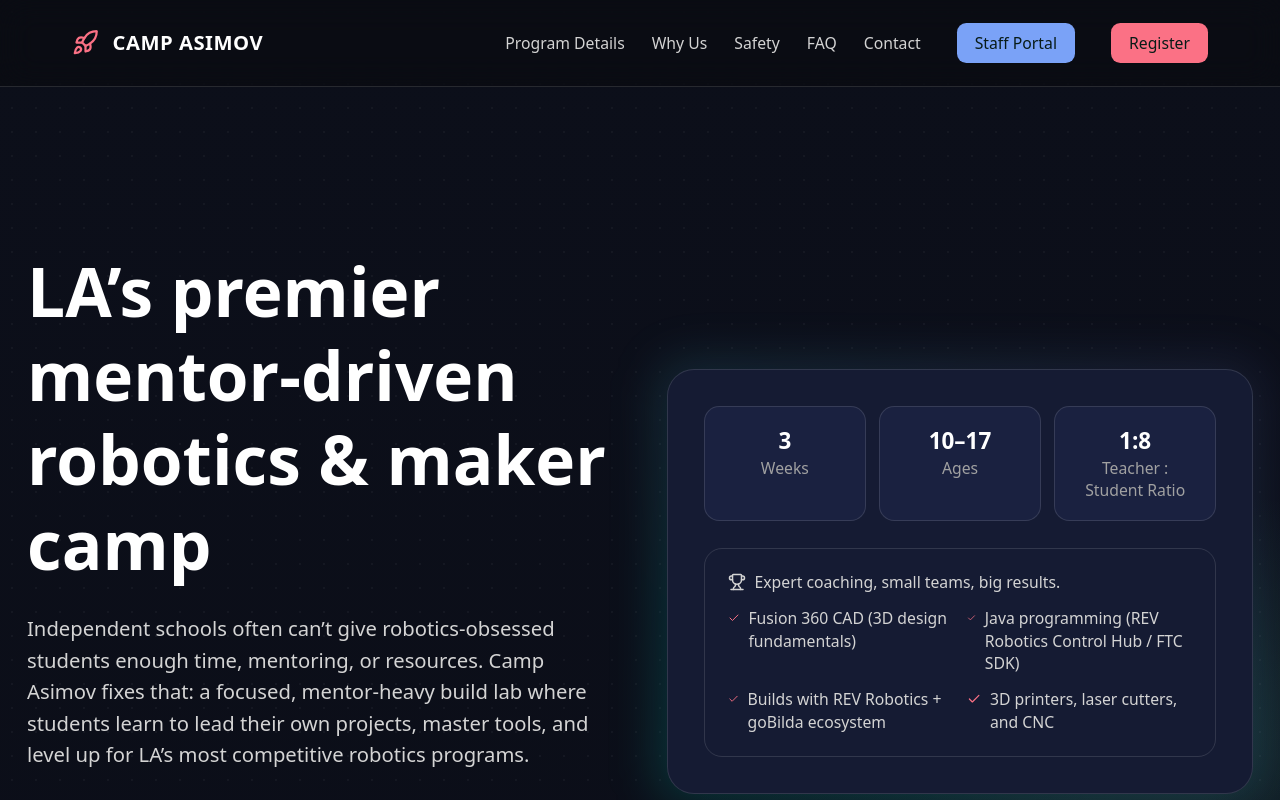
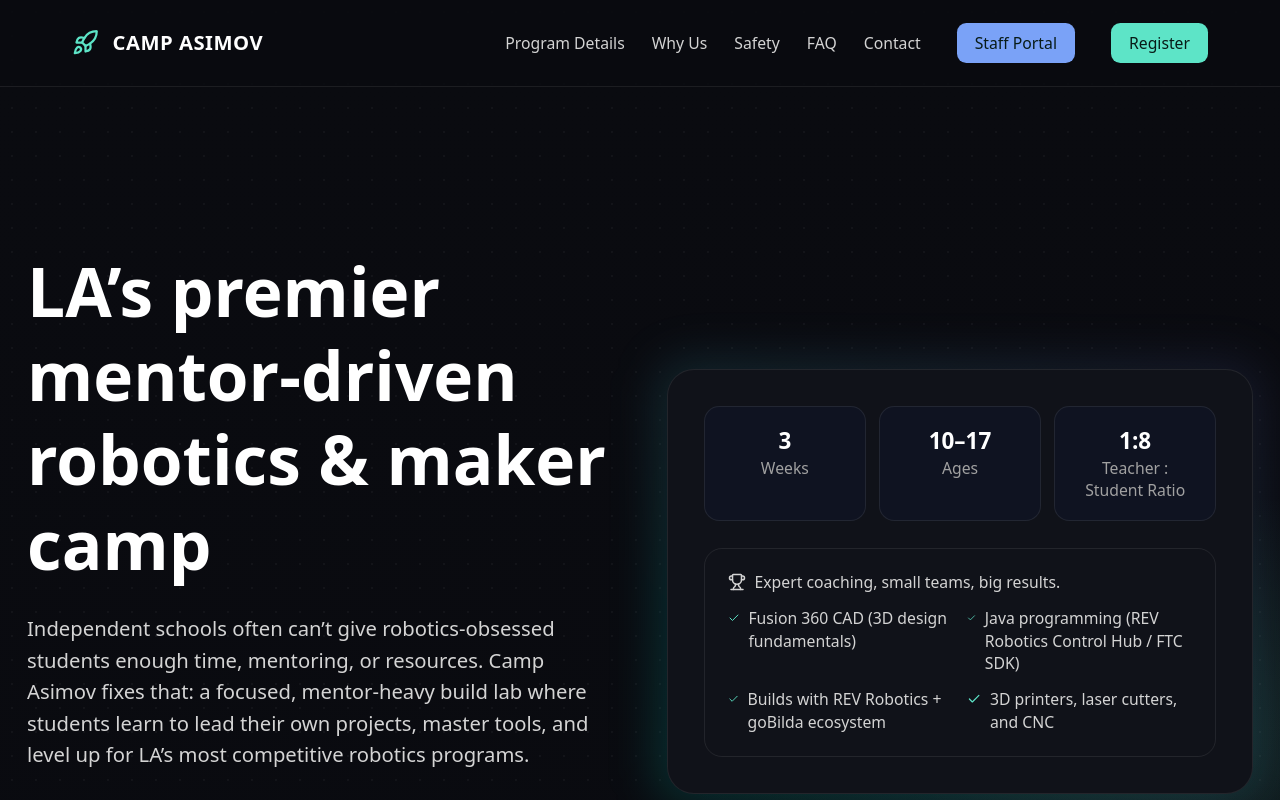
Before and after one commit to KingKumar/camp-asimov, a Next.js app: page / in a window 1280 px wide. Shown: the top 800 px of the page. Built offline with nearby package versions, Linux system fonts and the light colour scheme.

Commit message:
Update AsimovLanding.tsx

```diff
--- a/components/AsimovLanding.tsx
+++ b/components/AsimovLanding.tsx
@@ -19,12 +19,12 @@ const STRIPE_LINK = "https://buy.stripe.com/9B6cN5a4schn5OS2RK0sU00";
 const CONTACT_EMAIL = "info@campasimov.com";
 
 const ink = {
-  bg:    "#0c0f1a",
-  surface:"#151b33",
-  panel: "#1a2140",
-  accent:"#fb7185",  // coral/rose
-  accent2:"#f59e0b", // amber
-  line:  "rgba(255,255,255,0.12)",
+  bg: "#0A0B10",
+  surface: "#101219",
+  panel: "#0f1321",
+  accent: "#5DE4C7",
+  accent2: "#7AA2F7",
+  line: "rgba(255,255,255,0.08)",
 };
 
 const features = [
```
